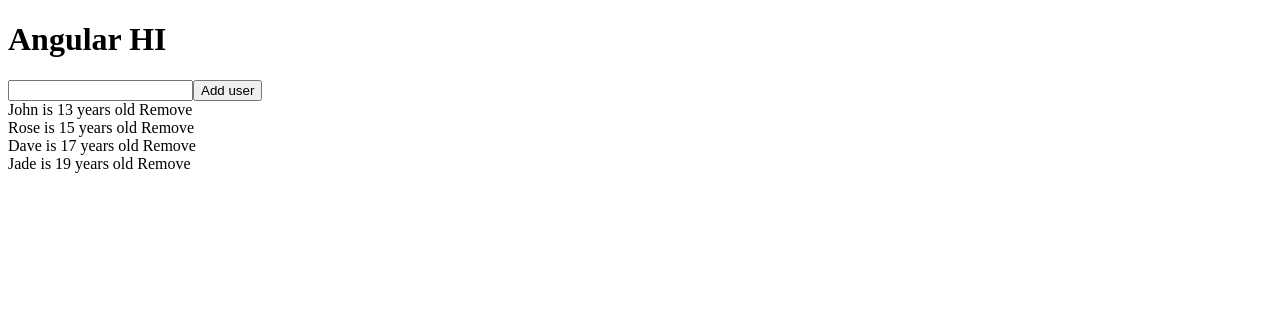
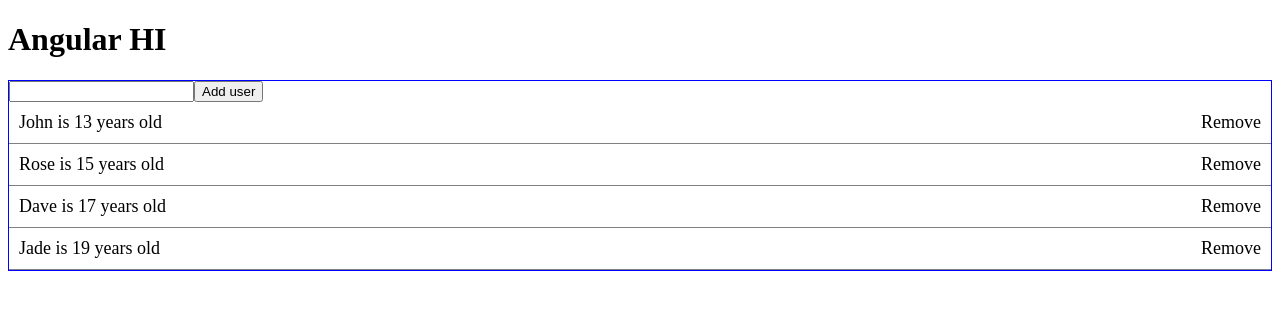
Before and after one commit to NatalieParker/Angular-Project, an Angular app in the folder 2ndAngular/: page / in a window 1280 px wide. Shown: the top 310 px of the page. Built offline with nearby package versions, Linux system fonts and the light colour scheme.

Commit message:
created userList.component.scss
Started editing display of website

```diff
--- a/2ndAngular/src/app/usersList/usersList.component.html
+++ b/2ndAngular/src/app/usersList/usersList.component.html
@@ -1,6 +1,6 @@
 <input type="text" (change)="setNewUserName($event)" [value]="newUserName"/>
 <button (click)="addUser()">Add user</button>
-<div *ngFor="let user of users">
-    {{user.name}} is {{user.age}} years old
+<div *ngFor="let user of users" class="user-container">
+    <span>{{user.name}} is {{user.age}} years old</span>
     <span (click)="removeUser(user.id)">Remove</span>
 </div>
--- /dev/null
+++ b/2ndAngular/src/app/usersList/usersList.component.scss
@@ -0,0 +1,12 @@
+.user-container {
+    font-size: 18px;
+    border-bottom: 1px solid grey;
+    padding: 10px;
+    display: flex;
+    justify-content: space-between;
+}
+
+:host {
+    border: 1px solid blue;
+    display: block;
+}
--- a/2ndAngular/src/app/usersList/usersList.component.ts
+++ b/2ndAngular/src/app/usersList/usersList.component.ts
@@ -3,6 +3,7 @@
 @Component({
     selector: 'app-users-list',
     templateUrl: './usersList.component.html',
+    styleUrl: './usersList.component.scss',
     standalone: false
 })
 export class UsersListComponent {
```
